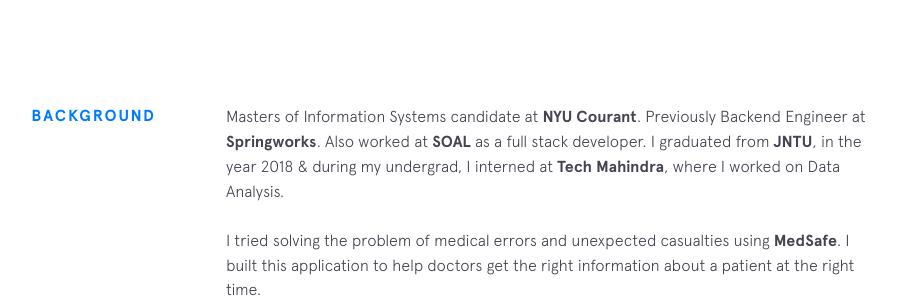
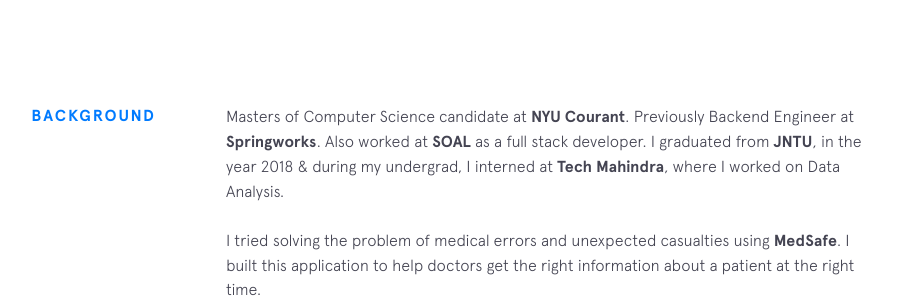
Before and after one commit to hemantreddy/hemantreddy.github.io, a Jekyll site: the page built from index.html, in a window 1280 px wide and 900 px high, scrolled down 743 px. Shown: the part 153-453 px from the top of the window, without its empty margins (224-1131 px from the left). Built offline with Jekyll 4.4.1, drawn with Linux system fonts in a browser that asks for light colours; nearby versions of some CDN libraries.

Commit message:
Update background.html

```diff
--- a/_includes/background.html
+++ b/_includes/background.html
@@ -2,7 +2,7 @@
   <div class="section__title">Background</div>
   <div class="section__content">
     <p>
-      Masters of Information Systems candidate at <a class="underline-link" href="https://cs.nyu.edu/home/index.html" target="_blank">NYU Courant</a>. Previously Backend Engineer at
+      Masters of Computer Science candidate at <a class="underline-link" href="https://cs.nyu.edu/home/index.html" target="_blank">NYU Courant</a>. Previously Backend Engineer at
       <a class="underline-link" href="https://www.springworks.in/" target="_blank">Springworks</a>. Also worked at
       <a class="underline-link" href="https://www.schoolofacceleratedlearning.com/" target="_blank">SOAL</a> as a full stack developer. I graduated from
       <a class="underline-link" href="https://jntuh.ac.in/" target="_blank">JNTU</a>, in the year 2018 & during my undergrad, I interned at
```
